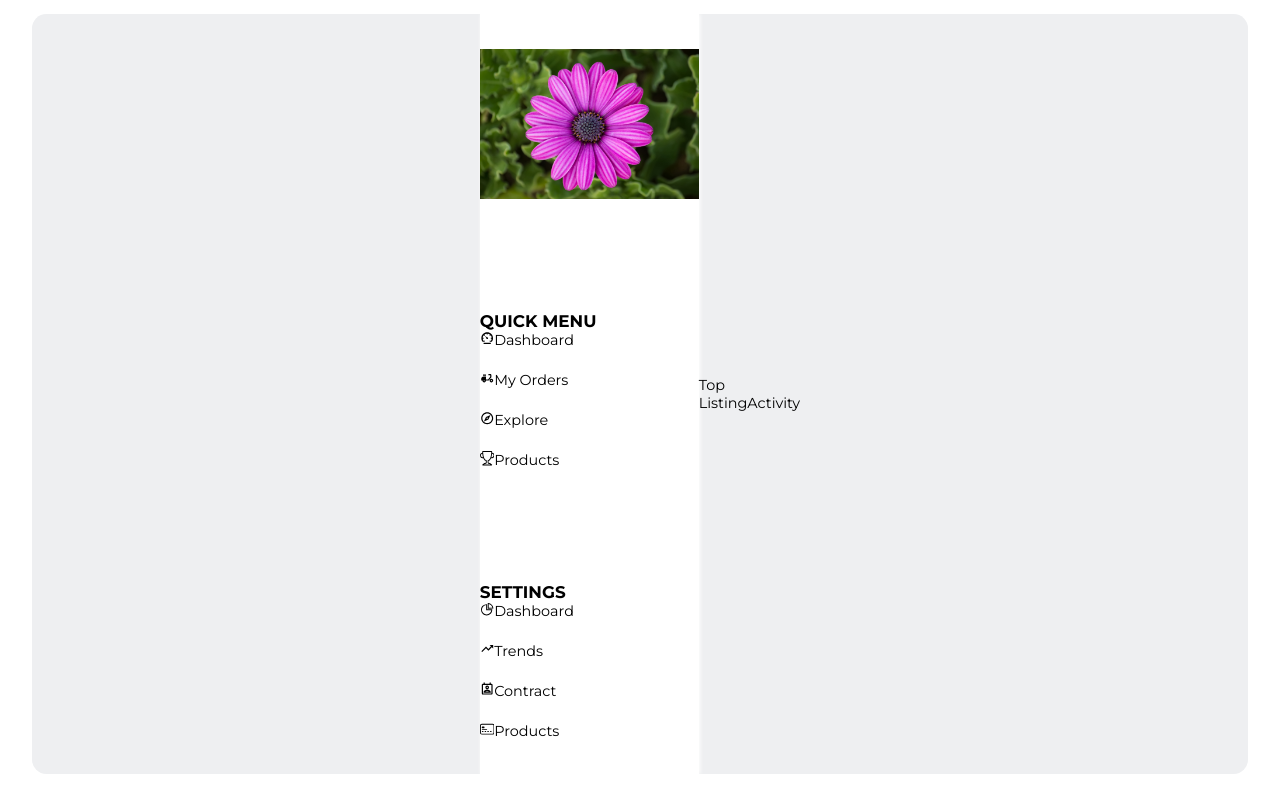
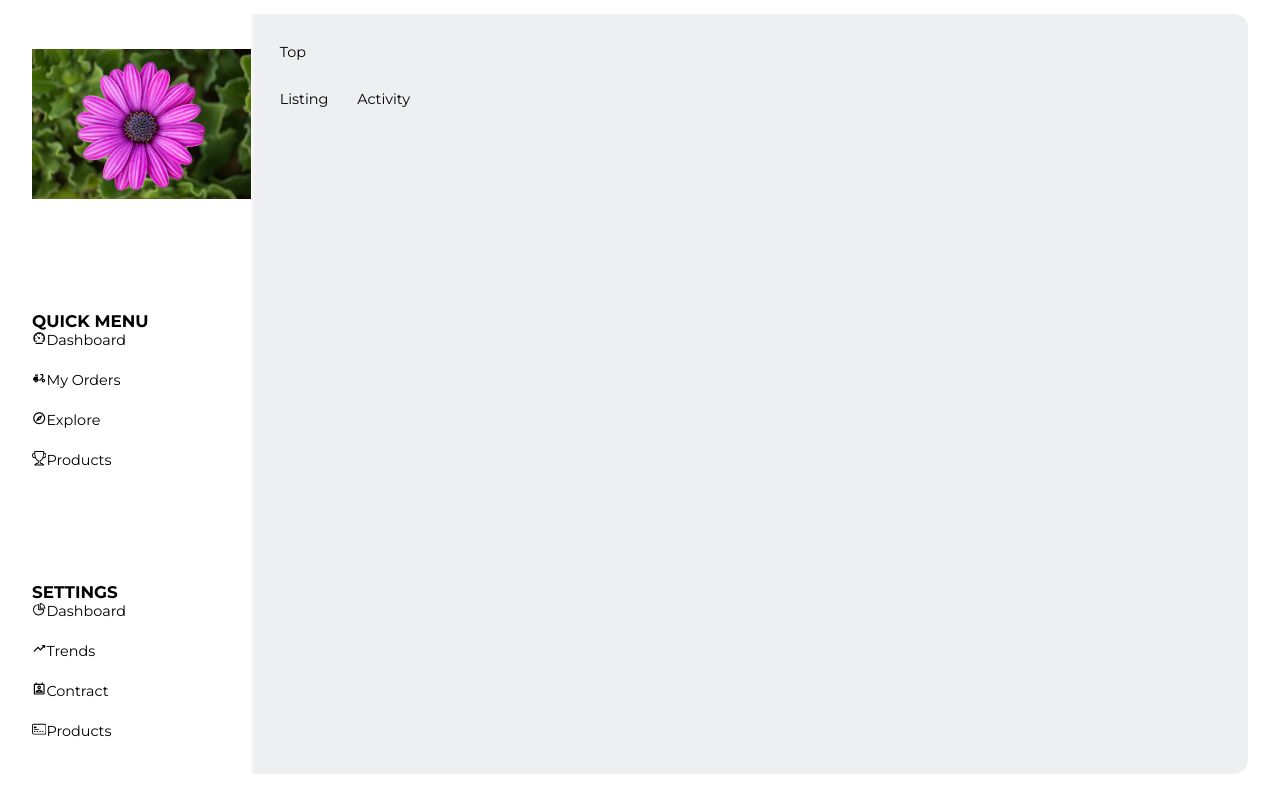
Before and after one commit to JEWOOLAFAVOUR/Plant-Dashboard-, a React (Vite) app: page / in a window 1280 px wide. Built offline with nearby package versions, Linux system fonts and the light colour scheme.

Commit message:
fresh pushshs

```diff
--- a/src/components/BodySection/Body/Body.jsx
+++ b/src/components/BodySection/Body/Body.jsx
@@ -6,7 +6,7 @@ import Activity from '../ActivitySection/Activity'
 
 const Body = () => {
     return (
-        <div className='mainContext'>
+        <div className='mainContent'>
             <Top />
 
             <div className="bottom flex">
--- a/src/components/BodySection/Body/body.css
+++ b/src/components/BodySection/Body/body.css
@@ -3,4 +3,9 @@
   height: 100%;
   padding: 2rem;
   overflow: auto;
+}
+.mainContent .bottom {
+  margin-top: 2rem;
+  gap: 2rem;
+  align-items: flex-start;
 }/*# sourceMappingURL=body.css.map */
--- a/src/components/BodySection/Body/body.scss
+++ b/src/components/BodySection/Body/body.scss
@@ -3,4 +3,10 @@
   height: 100%;
   padding: 2rem;
   overflow: auto;
+
+  .bottom {
+    margin-top: 2rem;
+    gap: 2rem;
+    align-items: flex-start;
+  }
 }
```
Also changed, not shown: 1 other file (tests, documents, lock files or other folders).
